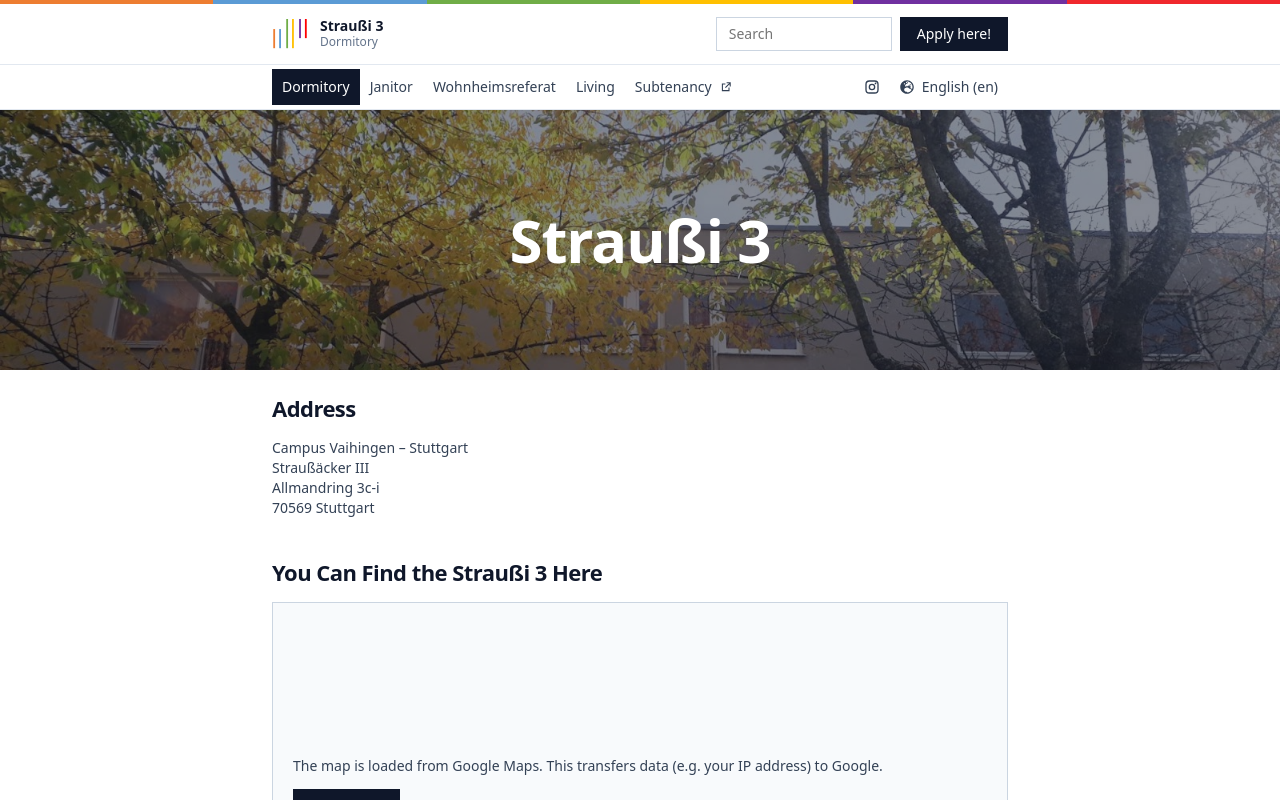
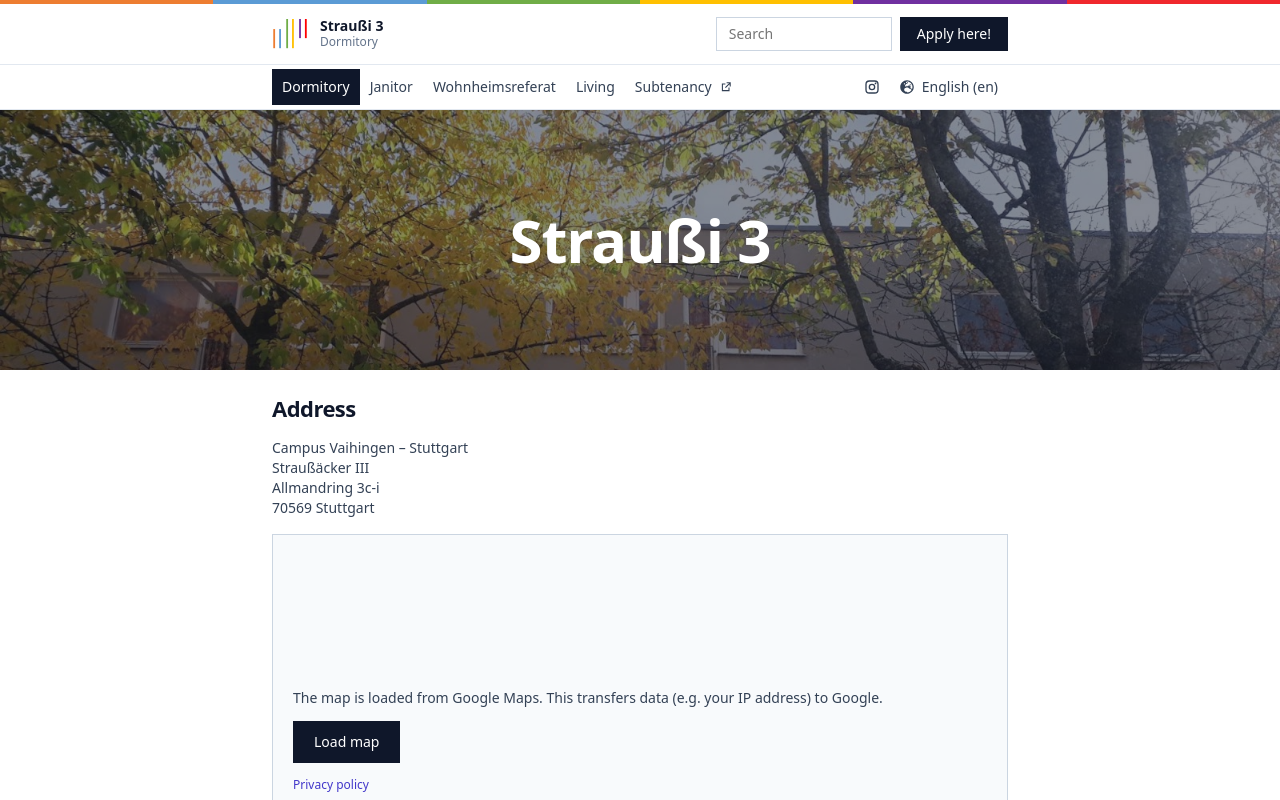
Before and after one commit to milesstoetzner/straussi3-website, a React (Vite) app: page / in a window 1280 px wide. Shown: the top 800 px of the page. Built offline with nearby package versions, Linux system fonts and the light colour scheme.

Commit message:
Home: map under the address, without its own title

```diff
--- a/src/content/de.tsx
+++ b/src/content/de.tsx
@@ -38,7 +38,6 @@ const de: Content = {
   },
   home: {
     title: 'Das Straußi 3',
-    findUs: 'Hier findest du das Straußi 3',
     address: 'Adresse',
     addressLines: ['Campus Vaihingen – Stuttgart', 'Straußäcker III', 'Allmandring 3c-i', '70569 Stuttgart'],
     about: 'Überblick',
--- a/src/content/en.tsx
+++ b/src/content/en.tsx
@@ -38,7 +38,6 @@ const en: Content = {
   },
   home: {
     title: 'Straußi 3',
-    findUs: 'You Can Find the Straußi 3 Here',
     address: 'Address',
     addressLines: ['Campus Vaihingen – Stuttgart', 'Straußäcker III', 'Allmandring 3c-i', '70569 Stuttgart'],
     about: 'Overview',
--- a/src/i18n/types.ts
+++ b/src/i18n/types.ts
@@ -46,7 +46,6 @@ export interface Content {
   }
   home: {
     title: string
-    findUs: string
     address: string
     addressLines: string[]
     about: string
--- a/src/pages/Home.tsx
+++ b/src/pages/Home.tsx
@@ -22,10 +22,7 @@ export default function Home() {
               <span key={l}>{l}</span>
             ))}
           </address>
-        </Section>
-
-        <Section title={h.findUs}>
-          <MapEmbed src={MAP_SRC} title={h.findUs} />
+          <MapEmbed src={MAP_SRC} title={h.address} />
         </Section>
 
         <Section title={h.about}>
```
